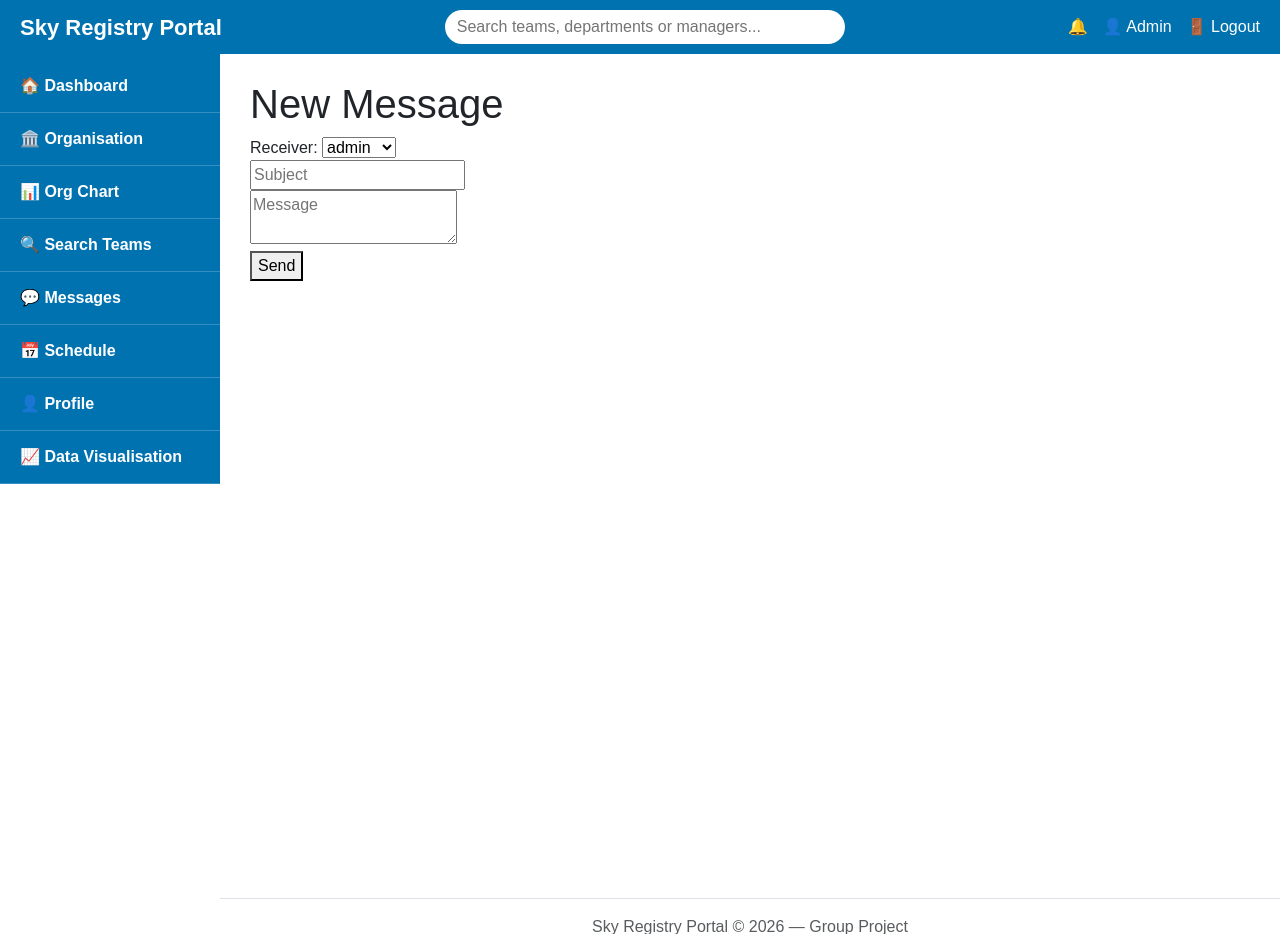
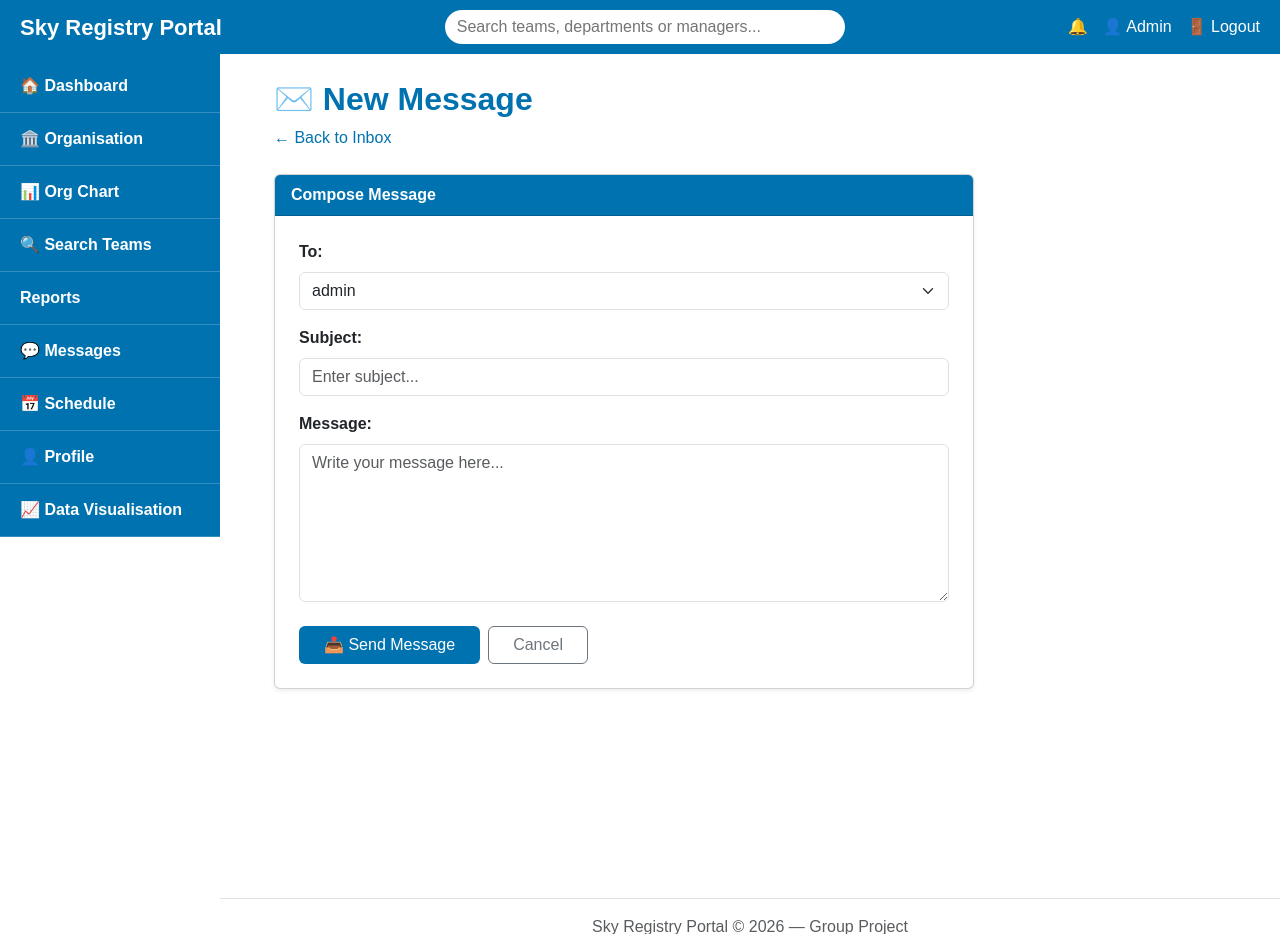
Before and after one commit to youssefbenlamin03-spec/Sky-Registry-Portal, a Django app: page /messages/new/ in a window 1280 px wide. Shown: the top 934 px of the page. Run offline with Django 4.2, Linux system fonts and the light colour scheme; a user stored in the database is signed in; data comes from the database, SQL or seed files in the repository; parts of the project's set-up code (start-up, migrations or seed data) failed here and were passed over.

Commit message:
Student 3 messaging: styled inbox chat thread and new message form

```diff
--- a/messaging/views.py
+++ b/messaging/views.py
@@ -3,42 +3,76 @@ from django.contrib.auth.models import User
 from .models import Message
 
 
+# View to display all messages in the logged-in user's inbox as a chat thread
 def inbox(request):
-    messages = Message.objects.filter(userID=request.user.id)
-    return render(request, 'messaging/inbox.html', {'messages': messages})
+    # Filter messages from the database where userID matches the logged-in user
+    inbox_messages = Message.objects.filter(userID=request.user.id)
+
+    # For each message, look up the sender's username using their userID
+    messages_with_users = []
+    for m in inbox_messages:
+        try:
+            # Attempt to get the User object matching the message's userID
+            sender = User.objects.get(id=m.userID)
+            sender_name = sender.username
+        except User.DoesNotExist:
+            # If no matching user found, show unknown
+            sender_name = "Unknown"
+
+        # Append message data and resolved username as a dictionary
+        messages_with_users.append({
+            'title': m.messageTitle,
+            'content': m.messageContent,
+            'type': m.messageType,
+            'sender': sender_name,
+        })
+
+    # Pass enriched message list to the template
+    return render(request, 'messaging/inbox.html', {'inbox_messages': messages_with_users})
 
 
+# View to display all sent messages for the logged-in user
 def sent(request):
-    messages = Message.objects.filter(userID=request.user.id)
-    return render(request, 'messaging/sent.html', {'messages': messages})
+    # Retrieve messages sent by the current user
+    sent_messages = Message.objects.filter(userID=request.user.id)
+    return render(request, 'messaging/sent.html', {'sent_messages': sent_messages})
 
 
+# View to display drafts - currently returns empty queryset as placeholder
 def drafts(request):
-    messages = Message.objects.none()
-    return render(request, 'messaging/drafts.html', {'messages': messages})
+    # Return an empty queryset as draft functionality is not yet implemented
+    draft_messages = Message.objects.none()
+    return render(request, 'messaging/drafts.html', {'draft_messages': draft_messages})
 
 
+# View to handle composing and sending a new message
 def new_message(request):
+    # Retrieve all registered users to populate the receiver dropdown
     users = User.objects.all()
 
     if request.method == 'POST':
+        # Extract form data submitted by the user
         receiver_id = request.POST.get('receiver')
         subject = request.POST.get('subject')
         content = request.POST.get('content')
 
+        # Determine the next available message ID manually
+        # since messageID is not set to auto-increment
         last_message = Message.objects.order_by('-messageID').first()
         next_id = 1 if last_message is None else last_message.messageID + 1
 
+        # Create and save the new message to the database
         Message.objects.create(
             messageID=next_id,
             messageTitle=subject,
             messageType='inbox',
             messageContent=content,
-            messageTimestamp='2026-04-28',
             teamID=None,
             userID=receiver_id
         )
 
+        # Redirect to inbox after successful message creation
         return redirect('inbox')
 
+    # Render the new message form with the list of users
     return render(request, 'messaging/new_message.html', {'users': users})
--- a/templates/layout.html
+++ b/templates/layout.html
@@ -122,6 +122,7 @@
         <a href="#">🏢 Department</a>
         <a href="{% url 'organisation_overview' %}">🏛️ Organisation</a>
         <a href="{% url 'org_admin_dashboard' %}">⚙️ Organisation Admin</a>
+        <a href="#">Reports</a>
         <a href="{% url 'inbox' %}">💬 Messages</a>
         <a href="{% url 'schedule' %}">📅 Schedule</a>
         <a href="#">🔐 User Permissions</a>
@@ -132,6 +133,7 @@
         <a href="{% url 'organisation_overview' %}">🏛️ Organisation</a>
         <a href="{% url 'org_chart' %}">📊 Org Chart</a>
         <a href="#">🔍 Search Teams</a>
+        <a href="#">Reports</a>
         <a href="{% url 'inbox' %}">💬 Messages</a>
         <a href="{% url 'schedule' %}">📅 Schedule</a>
         <a href="#">👤 Profile</a>
--- a/templates/messaging/new_message.html
+++ b/templates/messaging/new_message.html
@@ -1,32 +1,75 @@
 {% extends "layout.html" %}
 
 {% block content %}
-<h1>New Message</h1>
 
+<!-- Main container using full width with horizontal padding -->
+<div class="container-fluid px-4">
+
+    <!-- Page header with back link -->
+    <div class="mb-4">
+        <h2 style="color: #0172B0; font-weight: bold;">✉️ New Message</h2>
+        <!-- Link to return to inbox without sending -->
+        <a href="/messages/inbox/" class="text-decoration-none" style="color: #0172B0;">
+            ← Back to Inbox
+        </a>
+    </div>
+
+    <!-- Compose message card, limited width for readability -->
+    <div class="card shadow-sm" style="max-width: 700px;">
+
+        <!-- Card header styled in portal blue -->
+        <div class="card-header text-white fw-bold" style="background-color: #0172B0;">
+            Compose Message
+        </div>
+
+        <div class="card-body p-4">
+            <!-- Form submits via POST to save message to database -->
             <form method="POST">
                 {% csrf_token %}
 
-    <!-- Dropdown to select receiver -->
-    <label>Receiver:</label>
-    <select name="receiver">
+                <!-- Receiver dropdown - populated from all registered users -->
+                <div class="mb-3">
+                    <label class="form-label fw-bold">To:</label>
+                    <select name="receiver" class="form-select">
                         {% for user in users %}
+                            <!-- Each user shown as a selectable option -->
                             <option value="{{ user.id }}">{{ user.username }}</option>
                         {% endfor %}
                     </select>
+                </div>
 
-    <br>
+                <!-- Subject input field -->
+                <div class="mb-3">
+                    <label class="form-label fw-bold">Subject:</label>
+                    <input type="text" name="subject" class="form-control"
+                           placeholder="Enter subject...">
+                </div>
 
-    <!-- Input for subject -->
-    <input type="text" name="subject" placeholder="Subject">
+                <!-- Message body textarea -->
+                <div class="mb-4">
+                    <label class="form-label fw-bold">Message:</label>
+                    <textarea name="content" class="form-control" rows="6"
+                              placeholder="Write your message here..."></textarea>
+                </div>
 
-    <br>
+                <!-- Action buttons row -->
+                <div class="d-flex gap-2">
+                    <!-- Submit button sends the message -->
+                    <button type="submit" class="btn text-white px-4"
+                            style="background-color: #0172B0;">
+                        📤 Send Message
+                    </button>
 
-    <!-- Text area for message content -->
-    <textarea name="content" placeholder="Message"></textarea>
+                    <!-- Cancel returns to inbox without saving -->
+                    <a href="/messages/inbox/" class="btn btn-outline-secondary px-4">
+                        Cancel
+                    </a>
+                </div>
 
-    <br>
+            </form>
+        </div>
+    </div>
 
-    <!-- Submit button -->
-    <button type="submit">Send</button>
-</form>
+</div>
+
 {% endblock %}
```
Also changed, not shown: templates/messaging/inbox.html (+61 -9 lines), messaging/migrations/0002_remove_message_content_remove_message_date_sent_and_more.py (added), schedule/migrations/0001_initial.py (added). Lines whose indentation alone changed are shown as unchanged.
